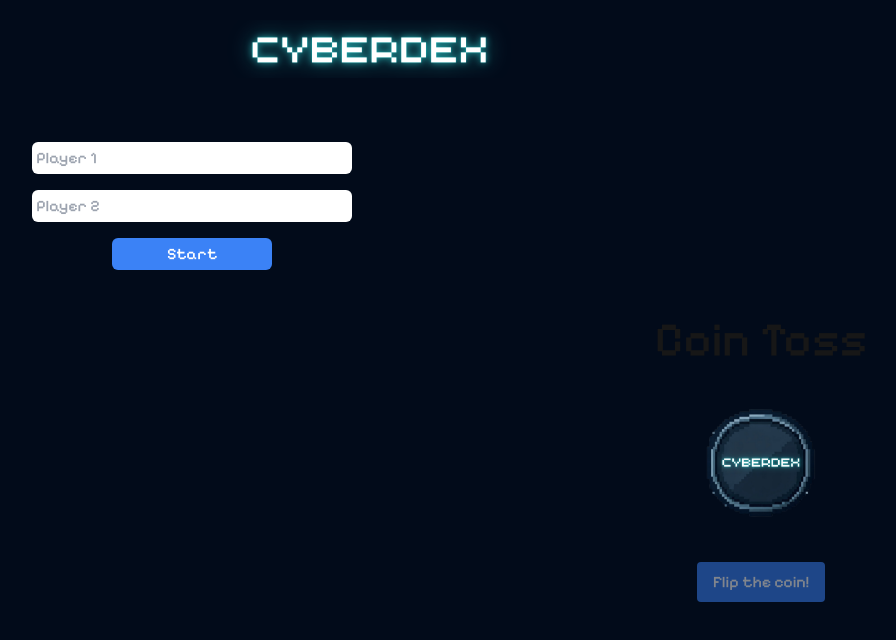
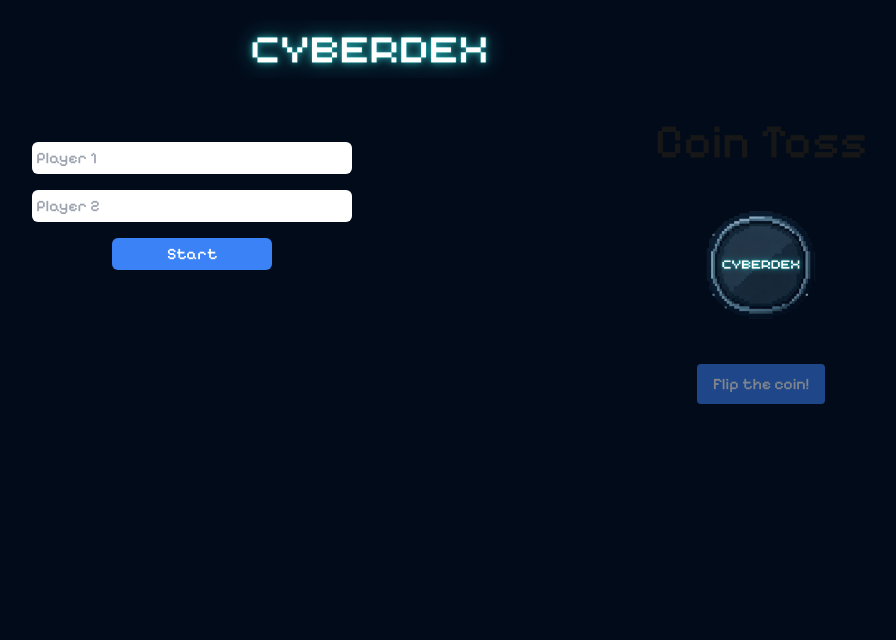
Before and after one commit to mickaelk98/cyberdex, a Next.js app: page / in a window 1280 px wide. Shown: the top 640 px of the page, without its empty margins (270-1166 px from the left). Built offline with nearby package versions, Linux system fonts and the light colour scheme.

Commit message:
alignement des conteuneurs

```diff
--- a/src/app/page.js
+++ b/src/app/page.js
@@ -121,7 +121,7 @@ export default function Home() {
             </>
           )}
         </aside>
-        <div className="flex flex-col items-start justify-center item-center gap-4">
+        <div className="flex flex-col items-start justify-center gap-4 md:self-start">
           <div className="flex flex-col items-center justify-center h-full">
             <h1 className="text-5xl font-bold mb-6">Coin Toss</h1>
             <div
```
